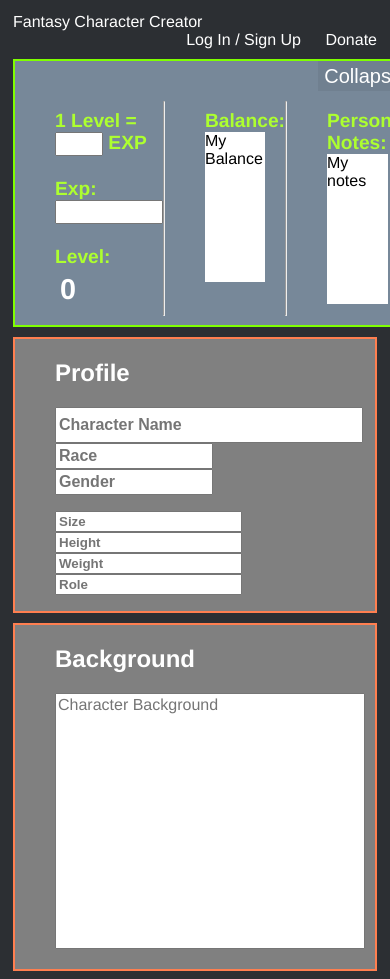
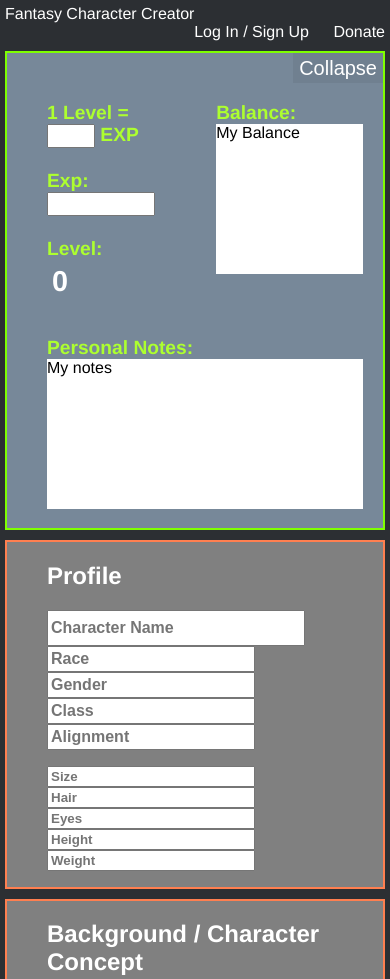
Before and after one commit to AndrewDai6123/FantasyCharacterCreator, a plain HTML site: page index.html in a window 390 px wide. Shown: the top 979 px of the page. Drawn offline with nearby package versions, Linux system fonts and the light colour scheme.

Commit message:
Made <Essentials> and <Inventory th> more responsive to other screen sizes and devices

```diff
--- a/index.html
+++ b/index.html
@@ -44,7 +44,6 @@
                     </label>
                 </ul>
             </div>
-            <hr>
             <div class="BalanceArea">
                 <div class="TotalBalance">
                     <ul>
@@ -54,7 +53,6 @@
                     </ul>
                 </div>
             </div>
-            <hr>
             <div class="NotesArea">
                 <ul>
                     <label tag="Personal Notes:">
@@ -72,17 +70,21 @@
                 <input class="CharacterName" type="text" placeholder="Character Name">
                 <input class="Race" type="text" placeholder="Race">
                 <input class="Gender" type="text" placeholder="Gender">
+                <input class="Class" type="text" placeholder="Class">
+                <input class="Alignment" type="text" placeholder="Alignment">
             </ul>
             <ul class="SecondaryBios">
                 <input type="text" placeholder="Size">
+                <input type="text" placeholder="Hair">
+                <input type="text" placeholder="Eyes">
                 <input type="text" placeholder="Height">
                 <input type="text" placeholder="Weight">
-                <input type="text" placeholder="Role">
+
             </ul>
         </div>
         <div class="CharacterBackground">
             <ul>
-                <h1>Background</h1>
+                <h1>Background / Character Concept</h1>
                 <textarea name="Background" placeholder="Character Background"></textarea>
             </ul>
         </div>
@@ -109,8 +111,11 @@
 
 
 
-        <div class="CharacterStats">Stats Area To be Updated
+        <div class="CharacterStats">
+            <ul>
+                <h1>Statistics</h1>
 
+            </ul>
         </div>
 
     </section>
--- a/scripts.js
+++ b/scripts.js
@@ -18,6 +18,9 @@ $(document).ready(function(){
     $(".CollapseButton").on('click', function(){
         $('.Collapsable').toggle()
         $(".CollapseButton").text( $('.Collapsable').is(':visible')?'Collapse':'Expand' );
+        // Adjust the Inventory <th> to prevent the event of overlapping sticky elements when scrolled to the bottom
+        var maxHeight = $('.Essentials').css("height")
+        $('.InventoryTable th').css("top", maxHeight)
     })
 })
 
@@ -35,7 +38,7 @@ window.addEventListener('load', function() {
     });
 });
 
-// Function to Add/Remove Rows to Inventory
+// Functions for Inventory
 $(document).ready(function(){
     var n = 0;
     $('.InventoryTable').on('click', '#AddRow', function(){
@@ -75,4 +78,11 @@ $(document).ready(function(){
         n--;
         $("#NumRows").text(n)
     });
+
+    // Function to Adjust <th> top limit
+    $(document).ready(function(){
+        var maxHeight = $('.Essentials').css("height")
+        $('.InventoryTable th').css("top", maxHeight)
+    })
+
 });
--- a/styles.css
+++ b/styles.css
@@ -5,6 +5,7 @@ body{
     padding: 0;
     display: flex;
     flex-wrap: wrap;
+    margin: auto;
 }
 header {
     margin: 5px;
@@ -137,6 +138,7 @@ a {
 .Collapsable{
     display: flex;
     flex: 100%;
+    flex-wrap: wrap;
 }
 .LevelArea{
     flex: 20%;
@@ -176,28 +178,26 @@ a {
     flex-direction: column;
     font: caption;
     font-weight: bolder;
+
 }
 .ImmediateBios div{
     display: flex;
     font-size: larger;
 }
 .CharacterName{
-    min-width: 300px;
-    width: 70%;
+    width: 250px;
     height: 30px;
 }
-.Race, .Gender{
+.Race, .Gender, .Class, .Alignment{
     height: 20px;
-    min-width: 150px;
-    width: 40%;
+    width: 200px;
 }
 
 .SecondaryBios input{
     color: darkred;
     display: flex;
     flex-direction: column;
-    min-width: 50%;
-    max-width: 75%;
+    width: 200px;
     font: larger;
     font-weight: bold;
 }
@@ -317,7 +317,7 @@ a {
 .InventoryTable th{
     background: teal;
     position: sticky;
-    top: 0;
+    top: 0px;
 }
 /* .InventoryTable th::after{
     content: ' ';
```
